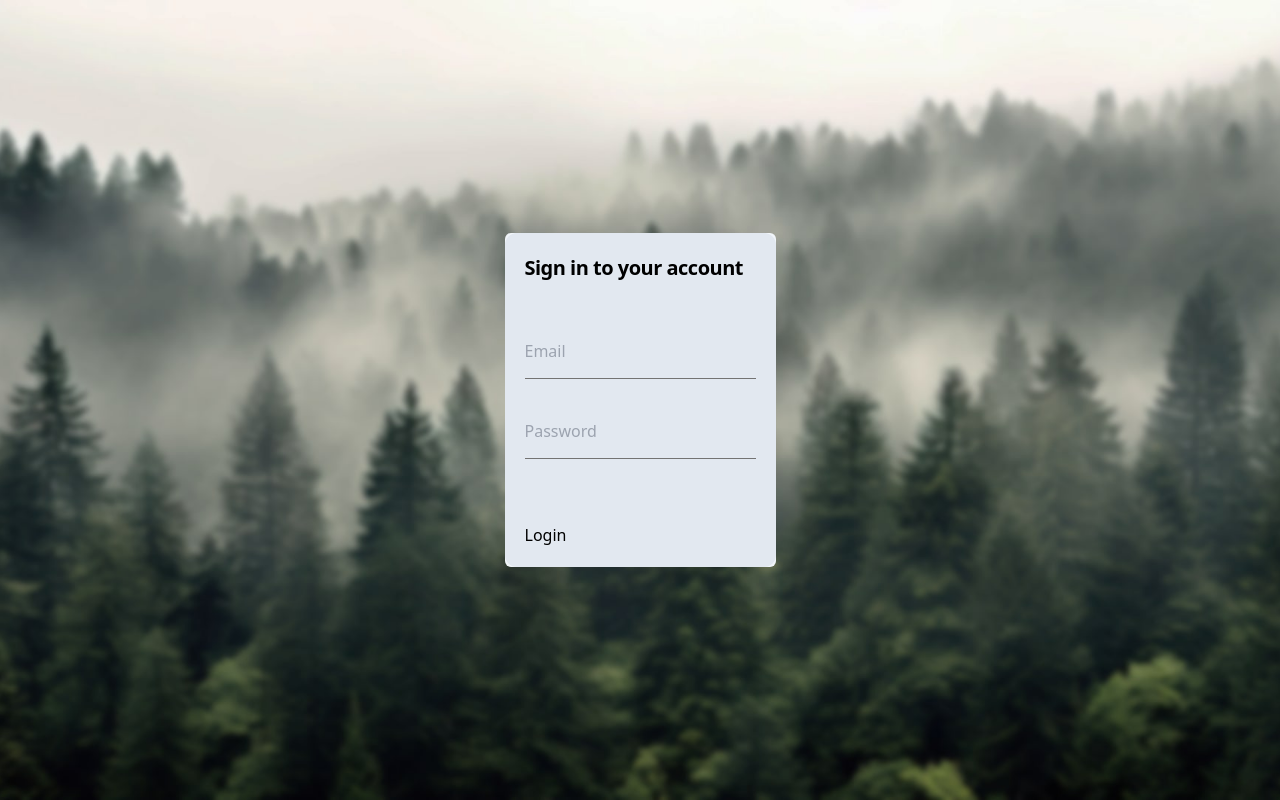
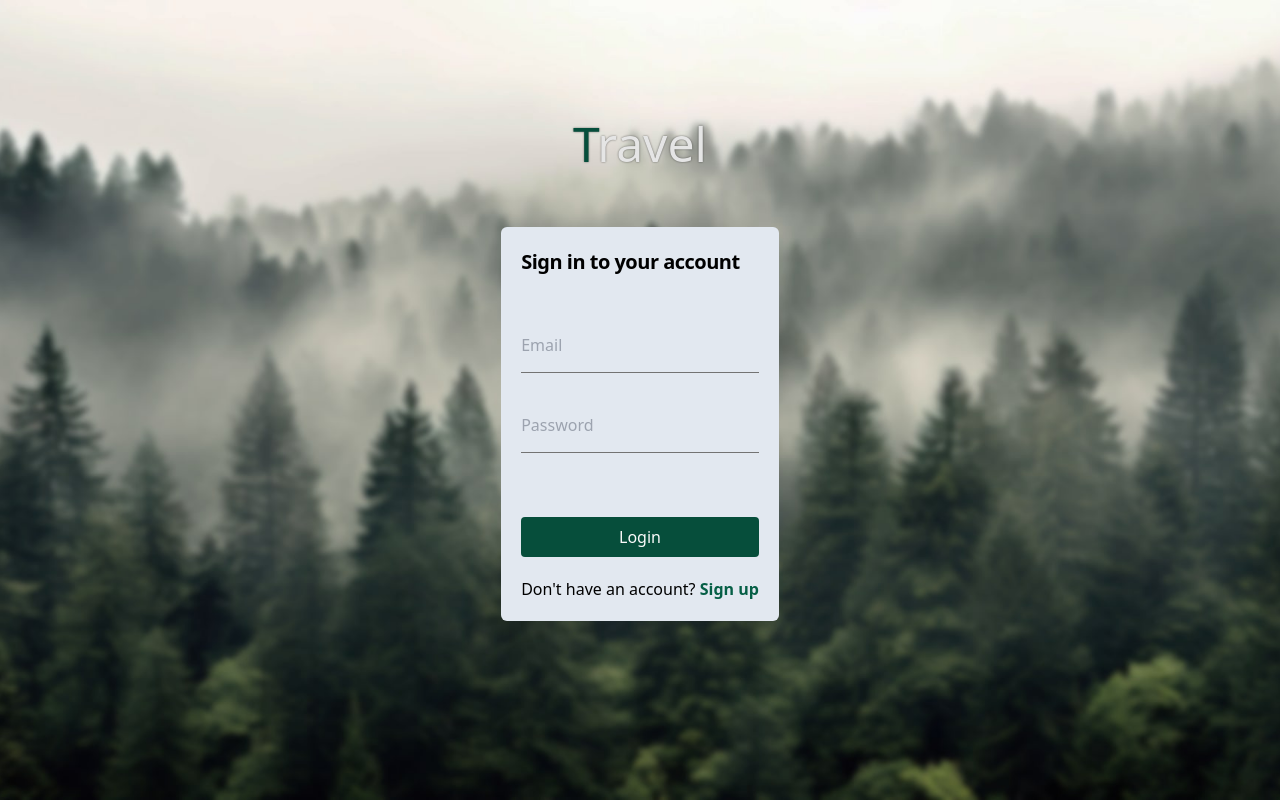
Before and after one commit to zedy/social-login-integration, a React (Vite) app: page /login in a window 1280 px wide. Built offline with nearby package versions, Linux system fonts and the light colour scheme.

Commit message:
Updated styles for Login Page; Created Sign Up trigger; Added typography

```diff
--- a/src/components/form/login.form.tsx
+++ b/src/components/form/login.form.tsx
@@ -30,7 +30,7 @@ function LoginForm() {
   };
 
   return (
-    <div className="login w-full p-5 bg-slate-200 rounded-xl">
+    <div className="login w-full rounded-xl">
       <div className="flex flex-col">
         <div className="text-black text-xl font-bold leading-normal tracking-tight mb-12">
           Sign in to your account
@@ -79,7 +79,12 @@ function LoginForm() {
             </div>
           </div>
           <div className="w-full mt-12">
-            <button type="submit">Login</button>
+            <button
+              className="w-full bg-emerald-900 text-neutral-50 rounded py-2 scale-100 hover:scale-90 transition-all duration-30 hover:bg-emerald-800"
+              type="submit"
+            >
+              Login
+            </button>
           </div>
         </form>
       </div>
--- a/src/pages/auth/LoginPage.tsx
+++ b/src/pages/auth/LoginPage.tsx
@@ -3,14 +3,35 @@ import LoginForm from '../../components/form/login.form';
 
 // Component
 export default function LoginPage() {
+  const handleSingUpClick = () => {
+    console.log('Sign up clicked');
+  };
+
   return (
     <div className="w-full h-full">
       <div className="absolute top-0 left-0 bottom-0 right-0 bg-login-blur bg-no-repeat bg-cover bg-center flex flex-col z-0" />
-      <div className="w-full h-full flex justify-center items-center">
-        <div className="flex relative z-10 bg-slate-100 rounded-md">
-          <div className="">
-            <LoginForm />
-          </div>
+      <h1 className="invisible">Travel</h1>
+      <div className="w-full h-full flex flex-col justify-center items-center">
+        <div
+          className="text-neutral-200 z-10 text-5xl absolute top-[15%]"
+          style={{ textShadow: '0px 0px 2px rgba(0,0,0,0.55)' }}
+        >
+          <span className="text-emerald-900">T</span>
+          <span>ravel</span>
+        </div>
+        <div className="flex flex-col p-5 relative z-10 bg-slate-200 rounded-md">
+          <LoginForm />
+          <span className="mt-5">
+            Don&apos;t have an account?{' '}
+            <span
+              className="text-emerald-800 cursor-pointer"
+              onChange={handleSingUpClick}
+            >
+              <strong className="no-underline hover:underline transition-all duration-300">
+                Sign up
+              </strong>
+            </span>
+          </span>
         </div>
       </div>
     </div>
```
